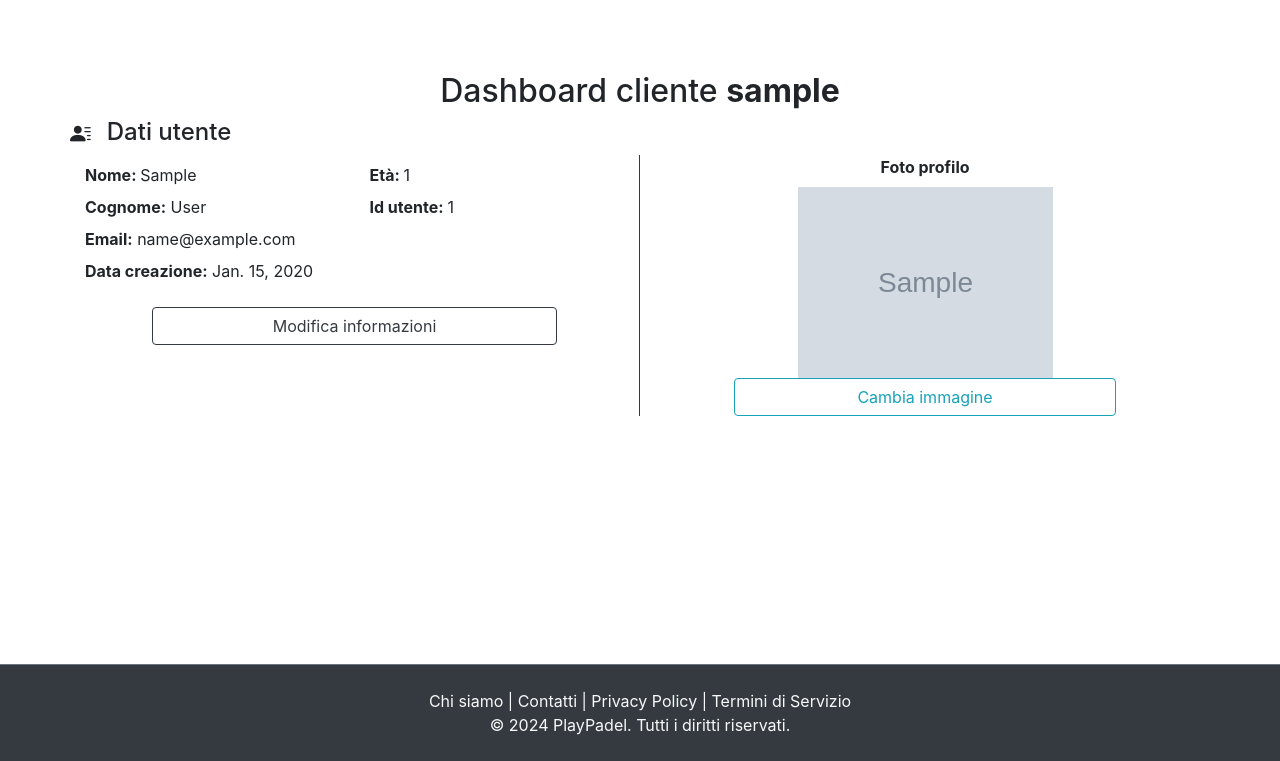
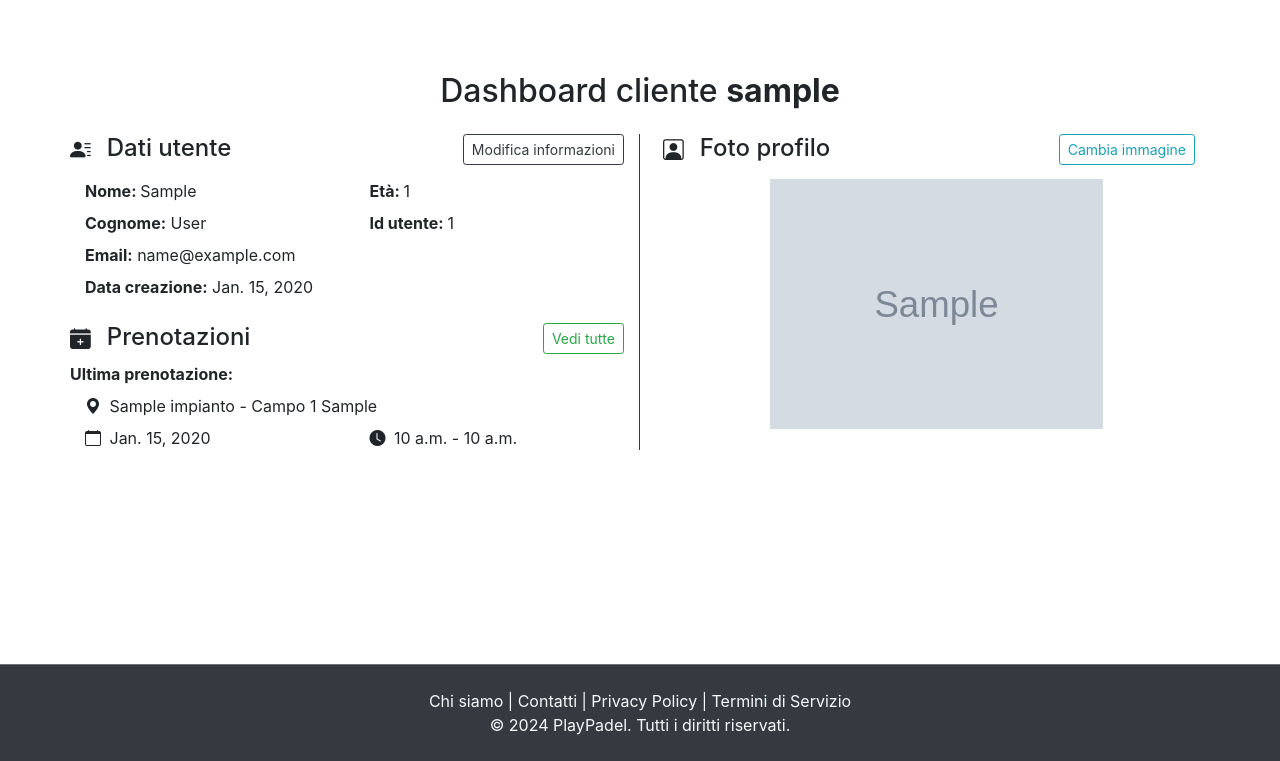
Before and after one commit to giammy02/progTW, a Django app: page /cliente/dashboard/ in a window 1280 px wide. Shown: the part 71-832 px from the top of the page. Run offline with Django 4.2, Linux system fonts and the light colour scheme; a user stored in the database is signed in; tables that the repository leaves empty hold one stand-in row (values such as "Sample post"); grey boxes marked "Sample" are stand-in pictures; some libraries are stand-ins or nearby versions.

Commit message:
Re-styled dashboard buttons and added last prenotation info

```diff
--- a/playPadel/templates/playPadel/base.html
+++ b/playPadel/templates/playPadel/base.html
@@ -36,9 +36,11 @@
                             <div class="dropdown-menu dropdown-menu-right" aria-labelledby="dropdownMenu">
                                 <h6 class="dropdown-header">Accesso effettuato come <strong>{{ user.username }}</strong></h6>
                                 {% if user.is_cliente %}
-                                    <a href="{% url 'website:cliente:dashboard_cliente' %}" class="dropdown-item">Profilo & Storico</a>
+                                    <a href="{% url 'website:cliente:dashboard_cliente' %}" class="dropdown-item">Profilo</a>
+                                    <a href="{% url 'website:cliente:prenotazioni_cliente' %}" class="dropdown-item">Prenotazioni</a>
+                                    <a href="{% url 'website:cliente:storico_cliente' %}" class="dropdown-item">Storico</a>
                                 {% elif user.is_staff %}
-                                    <a href="{% url 'website:gestore:dashboard_gestore' %}" class="dropdown-item">Profilo & Storico</a>
+                                    <a href="{% url 'website:gestore:dashboard_gestore' %}" class="dropdown-item">Profilo</a>
                                 {% endif %}
                                 <a href="{% url 'website:homepage' %}" class="dropdown-item">Modifica dati</a>
                                 <div class="dropdown-divider"></div>
--- a/playPadel/website/models.py
+++ b/playPadel/website/models.py
@@ -62,6 +62,7 @@ class Prenotazione(models.Model):
 
 class Partita(models.Model):
     prenotazione = models.ForeignKey(Prenotazione, on_delete=models.CASCADE)
+    cliente = models.ForeignKey(Cliente, on_delete=models.CASCADE)
     risultato = models.CharField(max_length=50)
     giocatori = models.CharField(max_length=255)
 
--- a/playPadel/website/templates/cliente/dashboard_cliente.html
+++ b/playPadel/website/templates/cliente/dashboard_cliente.html
@@ -9,12 +9,19 @@
     <section class="section py-4" style="min-height: 83vh;">
         <div class="container bg-white text-black text text-center py-5">
             <h2>Dashboard cliente <strong>{{ user.username }}</strong></h2>
-            <div class="row">
-                <i class="bi bi-person-lines-fill mr-3" style="font-size: 1.3rem"></i>
-                <h4>Dati utente</h4>
-            </div>
-            <div class="row">
+            <div class="row mt-4">
                 <div class="col-md-6 border-right border-dark">
+                    <div class="row">
+                        <div class="col-md-6 text-center">
+                            <div class="row">
+                                <i class="bi bi-person-lines-fill mr-3" style="font-size: 1.3rem"></i>
+                                <h4>Dati utente</h4>
+                            </div>
+                        </div>
+                        <div class="col-md-6 text-right">
+                            <a href="" class="btn btn-outline-dark btn-sm" role="button">Modifica informazioni</a>
+                        </div>
+                    </div>
                     <div class="row mt-2">
                         <div class="col-md-6 text-left">
                             <strong>Nome: </strong> {{ user.first_name }}
@@ -42,20 +49,53 @@
                         </div>
                     </div>
                     <div class="row mt-4">
-                        <div class="col-md-12 text-center">
-                            <a href="" class="card-link btn btn-outline-dark w-75" role="button">Modifica informazioni</a>
+                        <div class="col-md-8 text-left">
+                            <div class="row">
+                                <i class="bi bi-calendar-plus-fill mr-3" style="font-size: 1.3rem"></i>
+                                <h4 class="mb-0">Prenotazioni</h4>
+                            </div>
+                        </div>
+                        <div class="col-md-4 text-right">
+                            <a href="{% url 'website:cliente:prenotazioni_cliente' %}" class="btn btn-outline-success btn-sm" role="button">Vedi tutte</a>
+                        </div>
+                    </div>
+                    <div class="row mt-2">
+                        <strong>Ultima prenotazione: </strong>
+                    </div>
+                    <div class="row mt-2">
+                        <div class="col-md-7 text-left">
+                            <i class="bi bi-geo-alt-fill mr-1"></i>
+                            {{ prenotazioni.last.impianto.nome }} - Campo {{ prenotazioni.last.campo.id }} {{ prenotazioni.last.campo.tipologia }}
+                        </div>
+                        <div class="col-md-5 text-left">
+
+                        </div>
+                    </div>
+                    <div class="row mt-2">
+                        <div class="col-md-6 text-left">
+                            <i class="bi bi-calendar mr-1"></i>
+                            {{ prenotazioni.last.data }}
+                        </div>
+                        <div class="col-md-6 text-left">
+                            <i class="bi bi-clock-fill mr-1"></i>
+                            {{ prenotazioni.last.ora_inizio }} - {{ prenotazioni.last.ora_fine }}
                         </div>
                     </div>
                 </div>
                 <div class="col-md-6">
-                    <div class="col-md-12 mx-auto">
-                        <strong>Foto profilo</strong>
-                    </div>
-                    <div class="col-md-12 mt-2 mx-auto">
-                        <img src="{% static 'img/profile_pics' %}/{{ user.cliente.foto }}" class="img-fluid" style="width: 50%; height: 50%;" alt="Foto cliente">
-                    </div>
-                    <div class="col-md-12 mx-auto">
-                        <a href="" class="card-link btn btn-outline-info w-75" role="button">Cambia immagine</a>
+                    <div class="row ml-2">
+                        <div class="col-md-6 text-left">
+                            <div class="row">
+                                <i class="bi bi-person-square mr-3" style="font-size: 1.3rem"></i>
+                                <h4>Foto profilo</h4>
+                            </div>
+                        </div>
+                        <div class="col-md-6 text-right">
+                            <a href="" class="btn btn-outline-info btn-sm " role="button">Cambia immagine</a>
+                        </div>
+                        <div class="col-md-12 mt-2">
+                            <img src="{% static 'img/profile_pics' %}/{{ user.cliente.foto }}" class="img-fluid" style="max-height: 250px" alt="Foto cliente">
+                        </div>
                     </div>
                 </div>
             </div>
--- a/playPadel/website/templates/website/conferma_prenotazione.html
+++ b/playPadel/website/templates/website/conferma_prenotazione.html
@@ -10,7 +10,7 @@
             <p>Preparati a giocare presso <strong>{{ impianto.nome }}</strong></p>
             <div class="tipo-buttons">
                 <a href="{% url 'website:website:impianti' %}" class="btn btn-outline-dark ml-2" role="button">Torna alla lista impianti</a>
-                <a href="{% url 'website:website:dashboard_cliente' %}" class="btn btn-outline-dark mr-2" role="button">Visualizza prenotazioni</a>
+                <a href="{% url 'website:cliente:prenotazioni_cliente' %}" class="btn btn-outline-dark mr-2" role="button">Visualizza prenotazioni</a>
             </div>
         </div>
     </section>
--- a/playPadel/website/templates/website/impianto_detail.html
+++ b/playPadel/website/templates/website/impianto_detail.html
@@ -59,7 +59,7 @@
                     </ul>
                 </div>
                 <div class="col-md-6 text-center">
-                    <img src="{% static 'img/media' %}/{{ object.foto }}" class="img-fluid rounded" alt="Foto dell'impianto">
+                    <img src="{% static 'img/media' %}/{{ object.foto }}" class="img-fluid rounded" alt="Foto dell'impianto" style="max-height: 450px">
                 </div>
             </div>
             {% if news %}
--- a/playPadel/website/urls.py
+++ b/playPadel/website/urls.py
@@ -19,6 +19,8 @@ urlpatterns = [
     path('cliente/', include(([
         path('registrati/', cliente.ClienteSignUpView.as_view(), name='registra_cliente'),
         path('dashboard/', cliente.dashboardCliente, name='dashboard_cliente'),
+        path('prenotazioni/', cliente.prenotazioniCliente, name='prenotazioni_cliente'),
+        path('storico/', cliente.storicoCliente, name='storico_cliente'),
     ], 'cliente'), namespace='cliente')),
 
     path('gestore/', include(([
--- a/playPadel/website/views/cliente.py
+++ b/playPadel/website/views/cliente.py
@@ -3,10 +3,10 @@ from django.contrib.auth import login, logout
 from django.shortcuts import redirect
 from django.contrib.auth.decorators import login_required
 from django.shortcuts import render
-from django.views.generic import CreateView
+from django.views.generic import CreateView, ListView
 
 from ..forms import ClienteSignUpForm
-from ..models import Cliente, Prenotazione, Partita
+from ..models import *
 
 
 class ClienteSignUpView(CreateView):
@@ -29,9 +29,42 @@ def logout_request(request):
 @login_required
 def dashboardCliente(request):
     user = request.user
-    # model = Prenotazione, Partita
+    prenotazione = Prenotazione.objects.filter(cliente_id=user.pk)
+    impianto = Impianto.objects.filter(id=prenotazione.values('impianto_id').first()['impianto_id'])
+    campo = Campo.objects.filter(id=prenotazione.values('campo_id').first()['campo_id'])
+    partita = Partita.objects.filter(cliente_id=user.pk)
     context = {
         'user': user,
-        # filtrare prenotazione e partita
+        'prenotazioni': prenotazione,
+        'impianto': impianto,
+        'campo': campo,
+        'partite': partita
     }
     return render(request, 'cliente/dashboard_cliente.html', context)
+
+
+@login_required
+def prenotazioniCliente(request):
+    user = request.user
+    prenotazione = Prenotazione.objects.filter(cliente_id=user.pk)
+    context = {
+        'user': user,
+        'prenotazioni': prenotazione
+    }
+    return render(request, 'cliente/prenotazioni_cliente.html', context)
+
+
+def storicoCliente(request):
+    user = request.user
+    prenotazione = Prenotazione.objects.filter(cliente_id=user.pk)
+    impianto = Impianto.objects.filter(id=prenotazione.values('impianto_id').first()['impianto_id'])
+    campo = Campo.objects.filter(id=prenotazione.values('campo_id').first()['campo_id'])
+    partita = Partita.objects.filter(cliente_id=user.pk)
+    context = {
+        'user': user,
+        'prenotazioni': prenotazione,
+        'impianto': impianto,
+        'campo': campo,
+        'partite': partita
+    }
+    return render(request, 'cliente/storico_cliente.html', context)
```
Also changed, not shown: playPadel/website/templates/cliente/prenotazioni_cliente.html (added, +14 -0 lines), playPadel/website/templates/cliente/storico_cliente.html (added, +14 -0 lines), playPadel/website/migrations/0013_partita_cliente.py (added).
